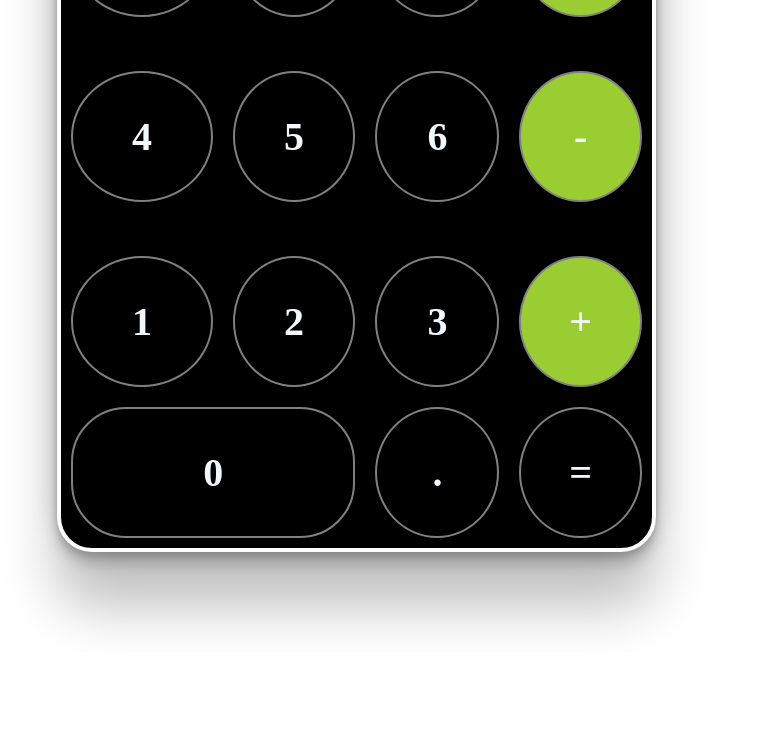
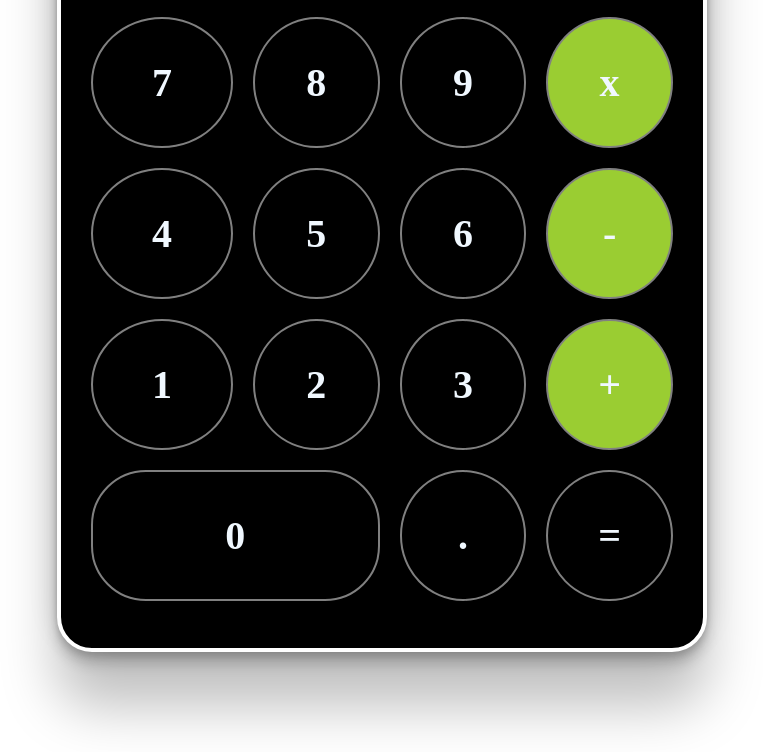
Before and after one commit to tuba-gibi/calculator, a plain HTML site: page index.html in a window 1280 px wide. Shown: the part 448-1200 px from the top of the page, without its empty margins (43-806 px from the left). Before the commit the page ends 1100 px from the top, so only its background shows below. Drawn offline with Linux system fonts and the light colour scheme.

Commit message:
width-height

```diff
--- a/style.css
+++ b/style.css
@@ -5,6 +5,7 @@
 }
 .container {
   margin: 100px;
+  padding: 200px 20px ;
   border: 4px solid white;
   border-radius: 35px;
   box-shadow: rgba(0, 0, 0, 0.25) 0px 54px 55px,
@@ -12,8 +13,8 @@
     rgba(0, 0, 0, 0.17) 0px 12px 13px, rgba(0, 0, 0, 0.09) 0px -3px 5px;
   background-color: #000;
   color: aliceblue;
-  height: 900px;
-  width: 599px;
+  height: 1000px;
+  width: 650px;
   display: grid;
   align-items: flex-end;
   grid-template-columns: repeat(4, 1fr);
@@ -33,6 +34,13 @@
 
 .item:hover{
   opacity: .8;
+  color: yellowgreen;
+}
+.yell:hover{
+  color: tomato;
+}
+.gray:hover{
+  color: white;
 }
 .null {
   grid-column: 1 / 3;
```
